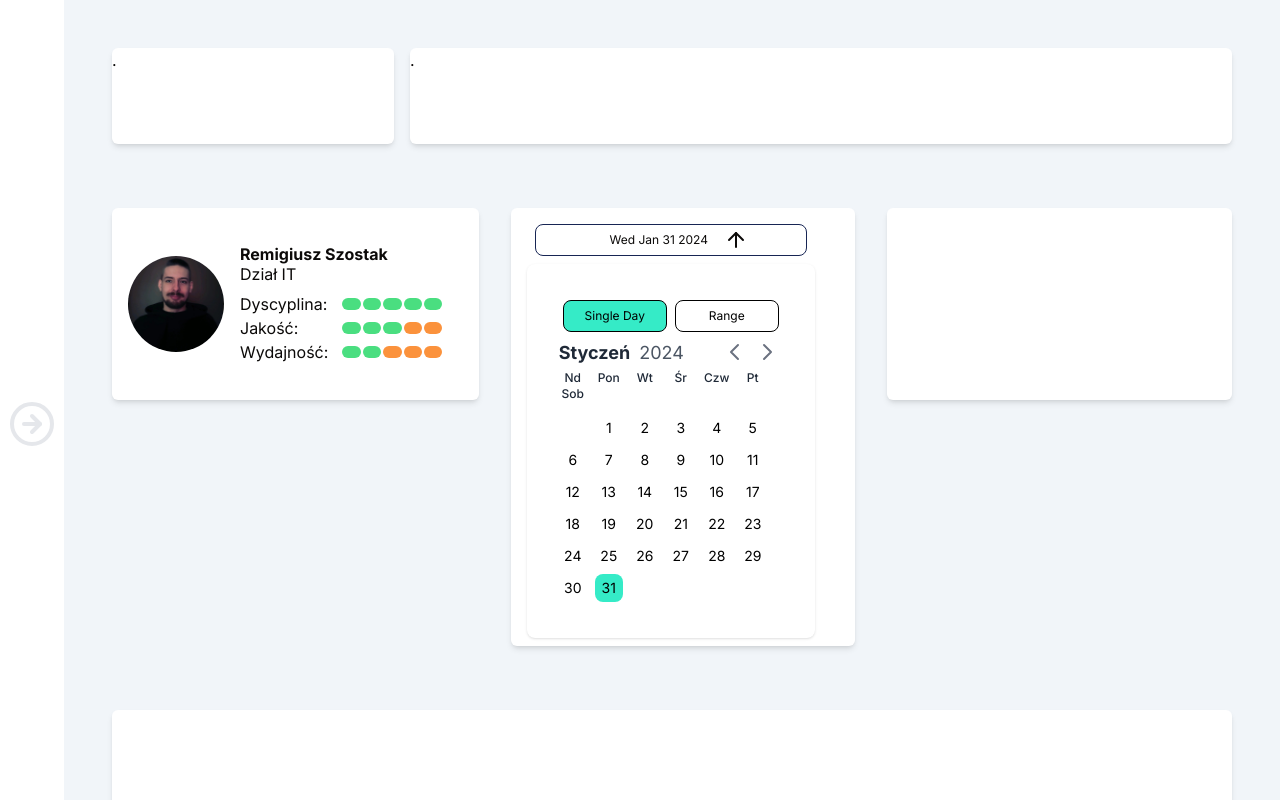
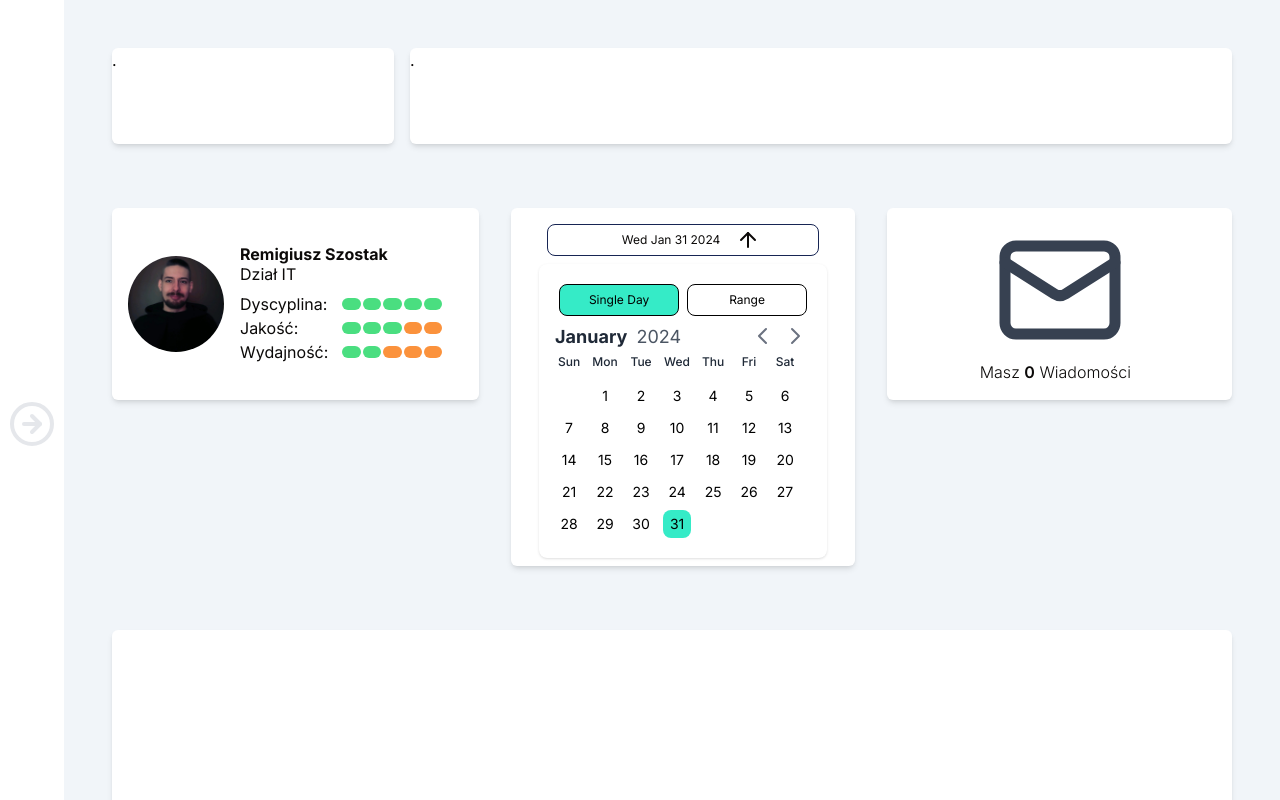
Before and after one commit to Arisablad/corp-connect, a Next.js app: page /dashboard in a window 1280 px wide. Shown: the top 800 px of the page. Built offline with nearby package versions, Linux system fonts and the light colour scheme.

Commit message:
Feat: finished ui for DashboardMessageCard component

```diff
--- a/src/components/dashboard/Homepage/summary-cards/DashboardCalendarCard.tsx
+++ b/src/components/dashboard/Homepage/summary-cards/DashboardCalendarCard.tsx
@@ -2,7 +2,7 @@ import Calendar from "@/components/shared/Calendar";
 
 const DashboardCalendarCard = () => {
   return (
-    <div className="cursor-pointer bg-white shadow-md rounded-md w-full min-h-48 max-h-max hover:bg-secondary/20 hover:scale-105 transition duration-700">
+    <div className="bg-white shadow-md rounded-md w-full min-h-48 flex justify-center max-h-max hover:scale-105 transition duration-700">
       <Calendar></Calendar>
     </div>
   );
--- a/src/components/dashboard/Homepage/summary-cards/DashboardMessageCard.tsx
+++ b/src/components/dashboard/Homepage/summary-cards/DashboardMessageCard.tsx
@@ -1,6 +1,15 @@
+import { Mail } from "lucide-react";
+
 const DashboardMessageCard = () => {
   return (
-    <div className="cursor-pointer bg-white shadow-md rounded-md w-full h-48 hover:bg-secondary/20 hover:scale-105 transition duration-700"></div>
+    <div className="cursor-pointer bg-white shadow-md rounded-md w-full h-48 hover:bg-secondary/20 hover:scale-105 transition duration-700 flex justify-center items-center group">
+      <div className="flex flex-col gap-1 h-full p-4">
+        <Mail className="w-full h-full text-gray-700 group-hover:text-gray-900 transition duration-300" />
+        <p className="font-light">
+          Masz <span className="font-semibold">0</span> Wiadomości
+        </p>
+      </div>
+    </div>
   );
 };
 
--- a/src/components/dashboard/Homepage/summary-cards/DashboardSummaryCards.tsx
+++ b/src/components/dashboard/Homepage/summary-cards/DashboardSummaryCards.tsx
@@ -4,7 +4,7 @@ import DashboardMessageCard from "./DashboardMessageCard";
 
 const DashboardSummaryCards = () => {
   return (
-    <div className="grid grid-cols-1 sm:grid sm:grid-cols-2 mt-16 gap-8 xl:flex w-full">
+    <div className="grid grid-cols-1 mt-16 gap-8 xl:flex w-full">
       <DashboardBestEmployeeCard />
       <DashboardCalendarCard />
       <DashboardMessageCard />
--- a/src/components/shared/Calendar.tsx
+++ b/src/components/shared/Calendar.tsx
@@ -5,20 +5,20 @@ import { ArrowDown, ArrowUp } from "lucide-react";
 
 const Calendar = () => {
   const MONTH_NAMES = [
-    "Styczeń",
-    "Luty",
-    "Marzec",
-    "Kwiecień",
-    "Maj",
-    "Czerwiec",
-    "Lipiec",
-    "Sierpień",
-    "Wrzesień",
-    "Październik",
-    "Listopad",
-    "Grudzień",
+    "January",
+    "February",
+    "March",
+    "April",
+    "May",
+    "June",
+    "July",
+    "August",
+    "September",
+    "October",
+    "November",
+    "December",
   ];
-  const DAYS = ["Nd", "Pon", "Wt", "Śr", "Czw", "Pt", "Sob"];
+  const DAYS = ["Sun", "Mon", "Tue", "Wed", "Thu", "Fri", "Sat"];
 
   const [month, setMonth] = useState(new Date().getMonth());
   const [year, setYear] = useState(new Date().getFullYear());
@@ -133,6 +133,7 @@ const Calendar = () => {
     }
 
     if (firstDate !== null && !range) {
+      console.log(firstDate);
       console.log("First date set not on range");
     }
   }, [firstDate, secondDate]);
@@ -164,7 +165,7 @@ const Calendar = () => {
             </div>
             <div>
               {showDatepicker && (
-                <div className="bg-white mt-2 rounded-lg shadow p-8 w-full">
+                <div className="bg-white mt-2 rounded-lg shadow p-4 w-full">
                   <div className="flex items-center">
                     {titles.map((title, index) => {
                       return (
```
